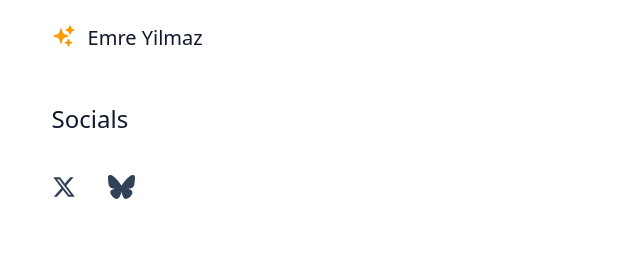
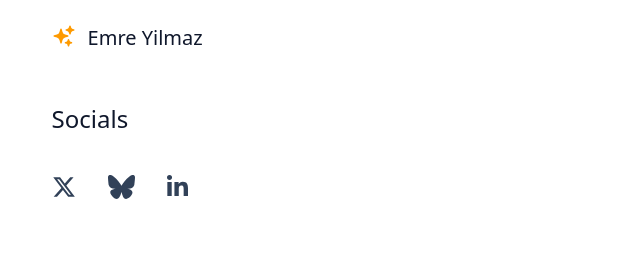
Before and after one commit to emreloper/emreloper.dev, a Next.js app: page / in a window 1280 px wide. Shown: the top 260 px of the page, without its empty margins (291-931 px from the left). Built offline with nearby package versions, Linux system fonts and the light colour scheme.

Commit message:
Add LinkedIn

```diff
--- a/src/app/page.tsx
+++ b/src/app/page.tsx
@@ -1,5 +1,9 @@
 import { Articles } from '@/components/Articles';
-import { faBluesky, faXTwitter } from '@fortawesome/free-brands-svg-icons';
+import {
+  faBluesky,
+  faLinkedinIn,
+  faXTwitter,
+} from '@fortawesome/free-brands-svg-icons';
 import { FontAwesomeIcon } from '@fortawesome/react-fontawesome';
 import { ArrowTopRightOnSquareIcon } from '@heroicons/react/24/solid';
 import { Metadata } from 'next';
@@ -16,15 +20,32 @@ export default async function Page() {
       <article className="mx-auto max-w-prose">
         <h2 className="text-2xl text-slate-900 dark:text-white">Socials</h2>
         <div className="mt-8 flex gap-x-4">
-          <a className="-ml-2 p-2" href="https://x.com/emreloperr" title="X">
+          <a
+            className="-ml-2 p-2"
+            href="https://x.com/emreloperr"
+            title="X"
+            target="_blank"
+            rel="noreferrer"
+          >
             <FontAwesomeIcon className="text-2xl/none" icon={faXTwitter} />
           </a>
           <a
             className="p-2"
             href="https://bsky.app/profile/emreloper.bsky.social"
             title="Bluesky"
+            target="_blank"
+            rel="noreferrer"
           >
             <FontAwesomeIcon className="text-2xl/none" icon={faBluesky} />
+          </a>
+          <a
+            className="p-2"
+            href="https://www.linkedin.com/in/emreloper/"
+            title="LinkedIn"
+            target="_blank"
+            rel="noreferrer"
+          >
+            <FontAwesomeIcon className="text-2xl/none" icon={faLinkedinIn} />
           </a>
         </div>
       </article>
```
